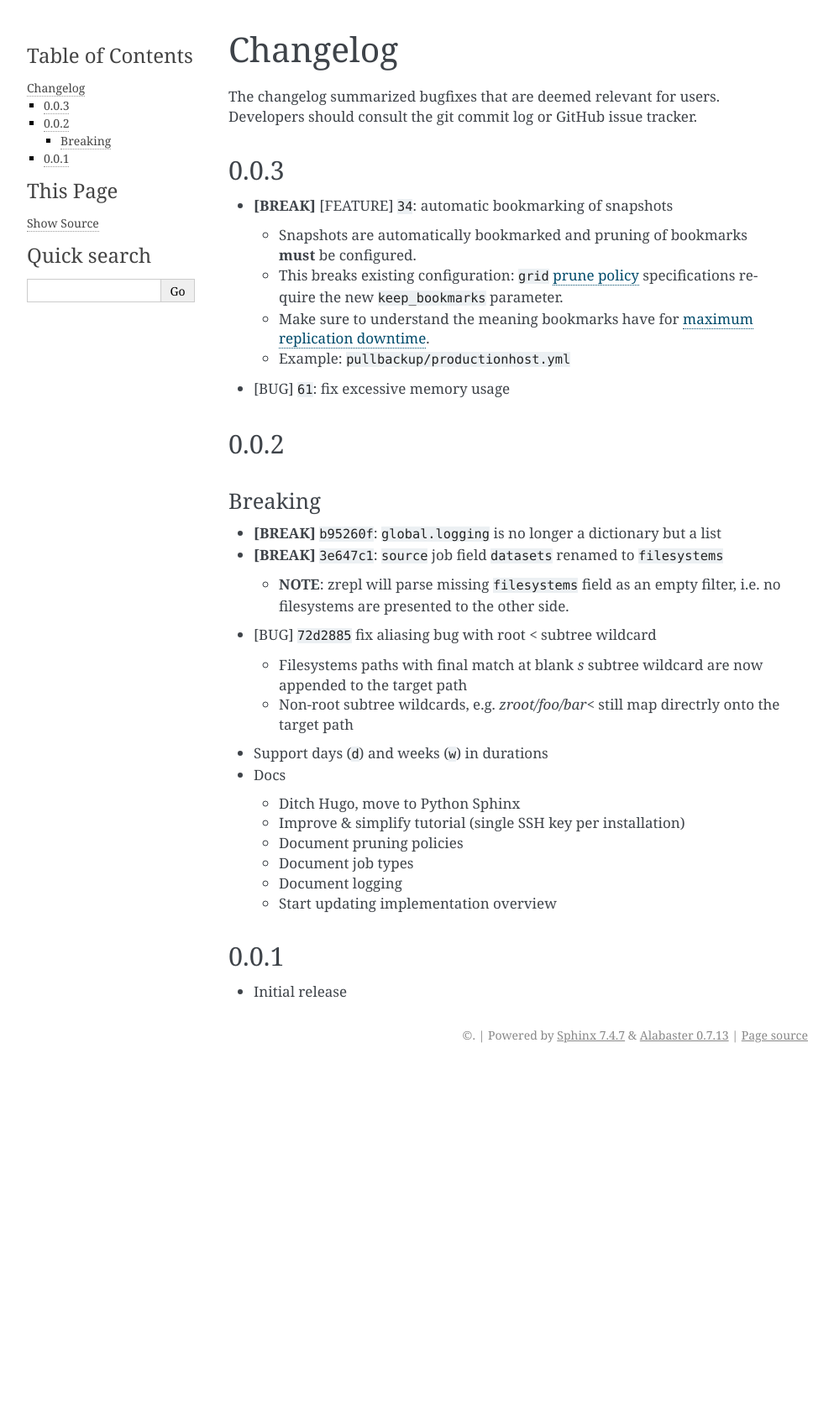
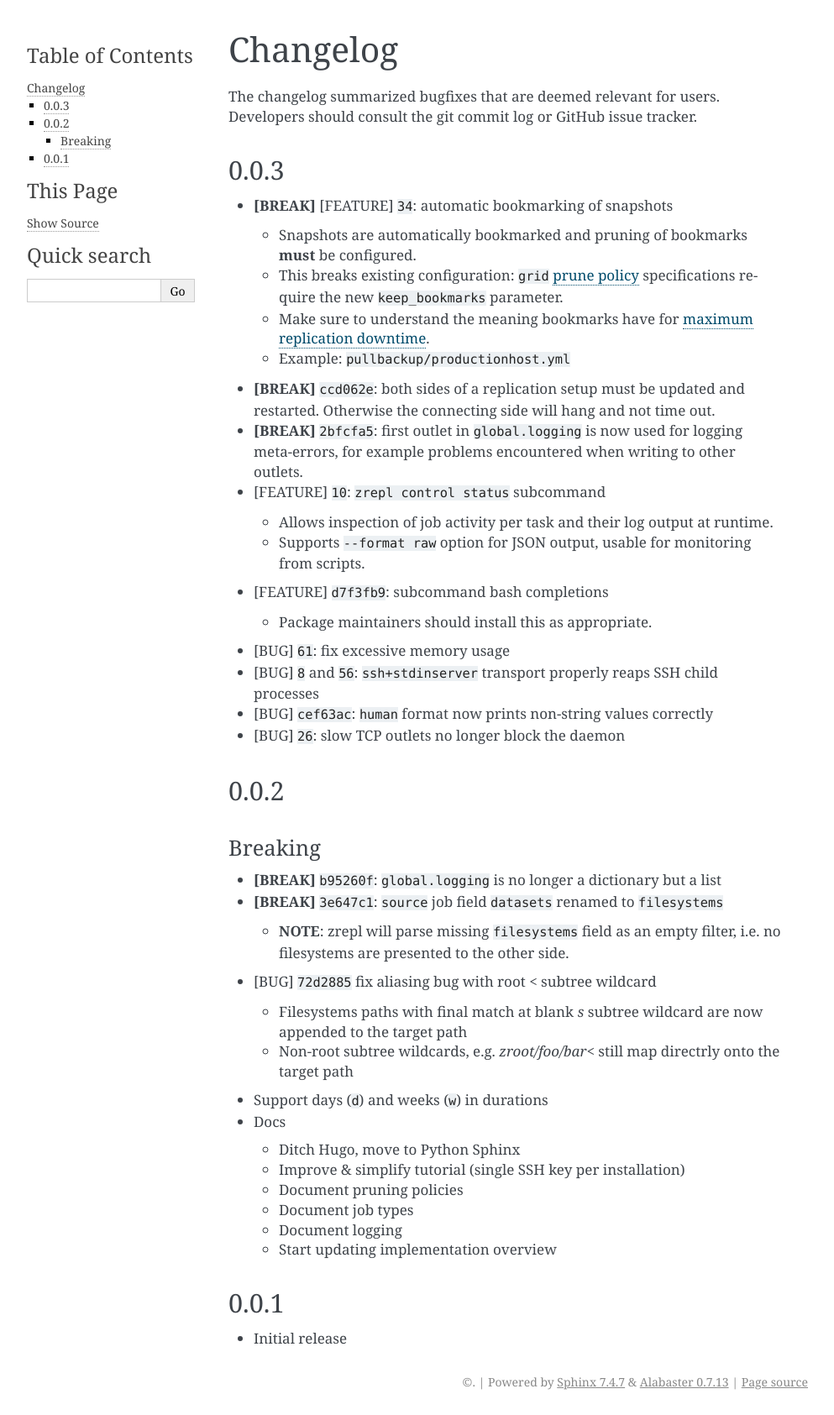
Before and after one commit to zrepl/zrepl, a Sphinx documentation site: the page built from docs/changelog.rst, in a window 1280 px wide. Shown: the whole page at 84% size, without its empty margins (148-1141 px from the left). Built offline with Sphinx 7.4.7, drawn with Linux system fonts in a browser that asks for light colours; the version number could not be read and is left out; cross-references to code outside the pages are shown as plain code; before the commit the page ends 1272 px from its top, so only the background shows below that.

Commit message:
docs: changelog for 0.0.3

```diff
--- a/docs/changelog.rst
+++ b/docs/changelog.rst
@@ -19,7 +19,21 @@ Developers should consult the git commit log or GitHub issue tracker.
   * Make sure to understand the meaning bookmarks have for :ref:`maximum replication downtime <replication-downtime>`.
   * Example: :sampleconf:`pullbackup/productionhost.yml`
 
+* |break| :commit:`ccd062e`: both sides of a replication setup must be updated and restarted. Otherwise the connecting side will hang and not time out.
+* |break_config| :commit:`2bfcfa5`: first outlet in ``global.logging`` is now used for logging meta-errors, for example problems encountered when writing to other outlets.
+* |feature| :issue:`10`: ``zrepl control status`` subcommand
+
+  * Allows inspection of job activity per task and their log output at runtime.
+  * Supports ``--format raw`` option for JSON output, usable for monitoring from scripts.
+
+* |feature| :commit:`d7f3fb9`: subcommand bash completions
+
+  * Package maintainers should install this as appropriate.
+
 * |bugfix| :issue:`61`: fix excessive memory usage
+* |bugfix| :issue:`8` and :issue:`56`: ``ssh+stdinserver`` transport properly reaps SSH child processes
+* |bugfix| :commit:`cef63ac`: ``human`` format now prints non-string values correctly
+* |bugfix| :issue:`26`: slow TCP outlets no longer block the daemon
 
 0.0.2
 -----
```
